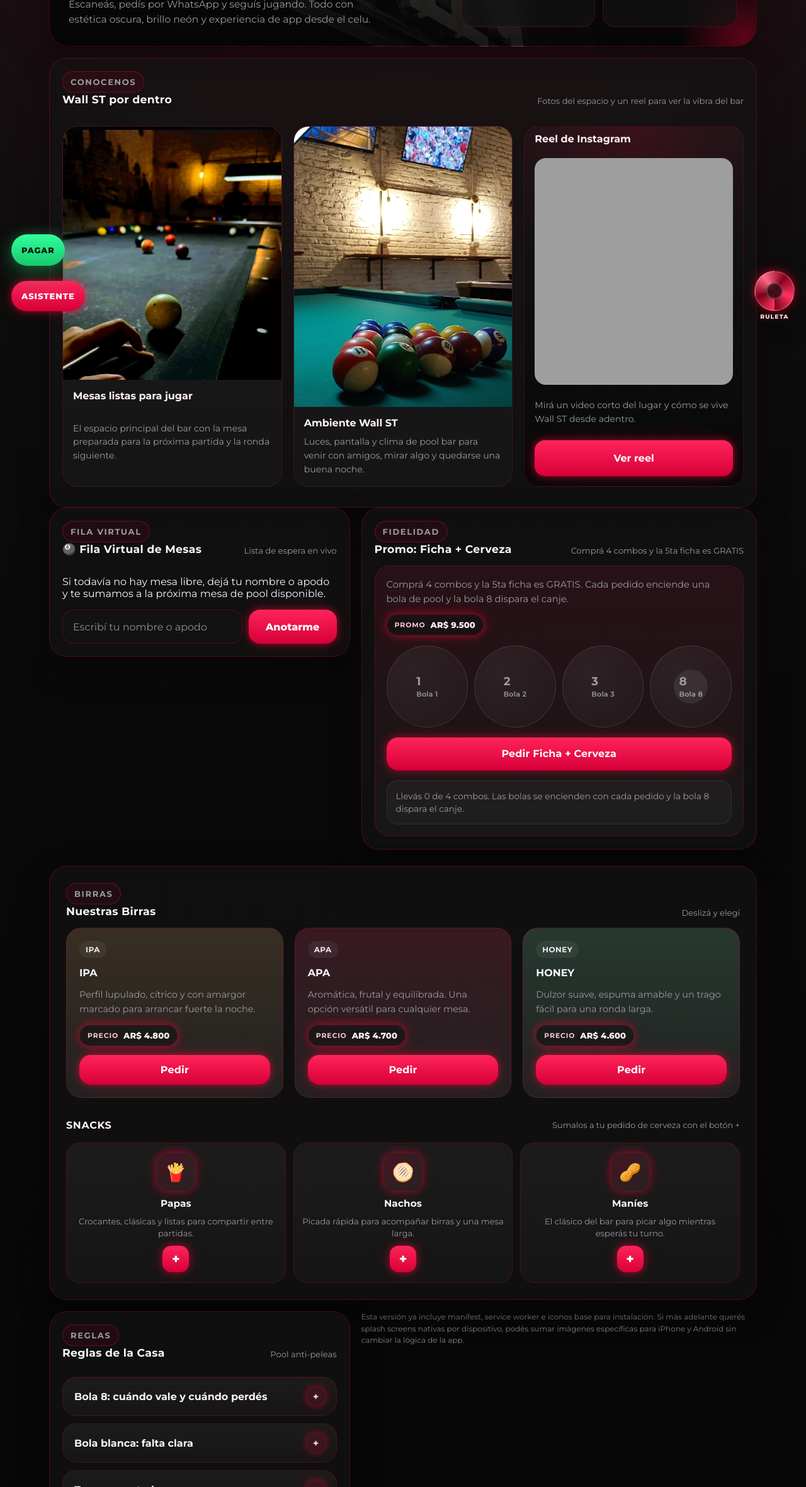
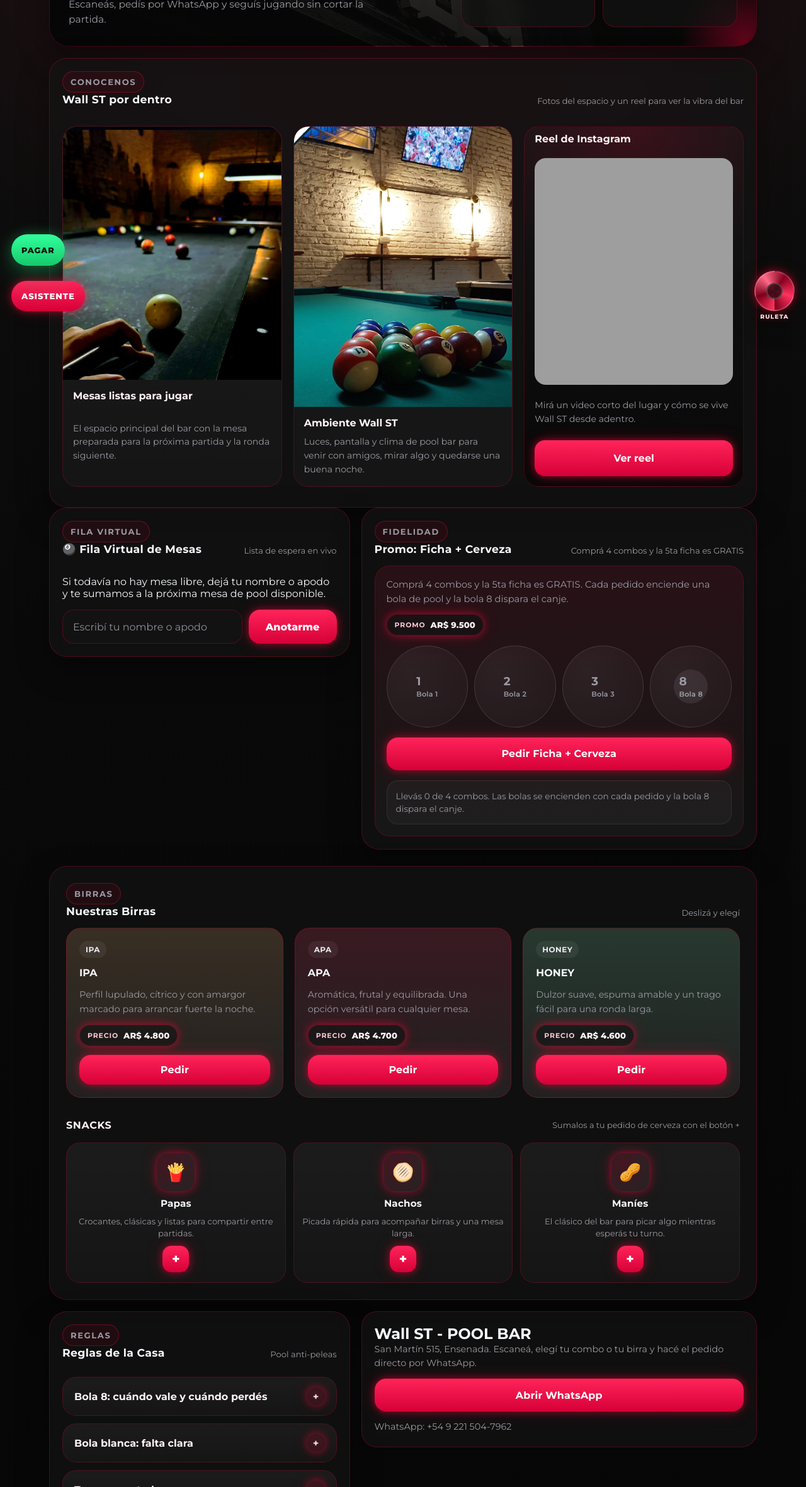
Before and after one commit to braianruaimi/Wall-ST, a plain HTML site: page index.html in a window 1280 px wide. Shown: the part 282-2643 px from the top of the page at 63% size. Drawn offline with Linux system fonts and the light colour scheme; grey boxes are pictures that could not be loaded.

Commit message:
copy: refine customer-facing content

```diff
--- a/index.html
+++ b/index.html
@@ -2350,7 +2350,7 @@
         </div>
         <div class="eyebrow">Wall ST Experience</div>
         <h1>Wall ST<span>POOL BAR</span></h1>
-        <p>Escaneás, pedís por WhatsApp y seguís jugando. Todo con estética oscura, brillo neón y experiencia de app desde el celu.</p>
+        <p>Escaneás, pedís por WhatsApp y seguís jugando sin cortar la partida.</p>
       </div>
 
       <div class="hero-meta">
@@ -2612,10 +2612,6 @@
           </div>
         </details>
       </section>
-
-      <p class="install-note">
-        Esta versión ya incluye manifest, service worker e iconos base para instalación. Si más adelante querés splash screens nativas por dispositivo, podés sumar imágenes específicas para iPhone y Android sin cambiar la lógica de la app.
-      </p>
 
       <footer class="footer" id="contacto">
         <div>
```
Also changed, not shown: 1 other file.
